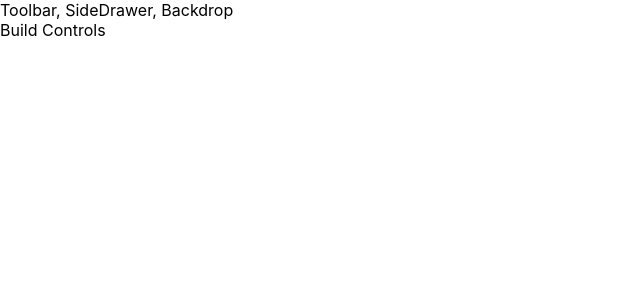
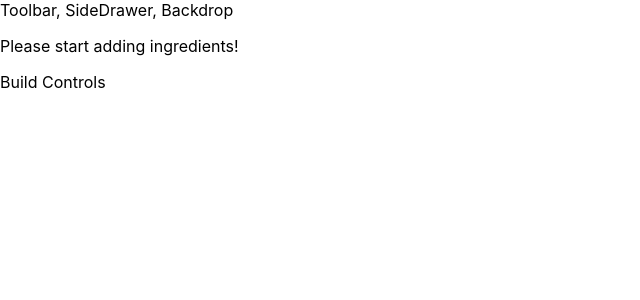
Before and after one commit to Kunj1755/burger, a React app: page / in a window 1280 px wide. Shown: the top 300 px of the page, without its empty margins (0-640 px from the left). Built offline with nearby package versions, Linux system fonts and the light colour scheme.

Commit message:
12. Calculating the Ingredient Sum Dynamically

```diff
--- a/src/Components/Burger/Burger.js
+++ b/src/Components/Burger/Burger.js
@@ -16,7 +16,17 @@ const burger = (props) => {
             return [...Array(props.ingredients[igKey])].map((_, i) => {
                 return <BurgerIngredient key={igKey + i} type={igKey} />;
             });
-        });
+        }).reduce((arr, el) => {
+            /*
+            reduce() Flatten the transformedIngredients array. it takes 2 auguments,
+            1. A function
+            2. Initial reduced value
+            */
+            return arr.concat(el);
+        }, []);
+    if (transformedIngredients.length === 0) {
+        transformedIngredients = <p>Please start adding ingredients!</p>;
+    }
     return (
         // Wrapping in <div> bcz we want to apply styles here
         <div className={classes.Burger}>
--- a/src/Containers/BurgerBuilder/BurgerBuilder.js
+++ b/src/Containers/BurgerBuilder/BurgerBuilder.js
@@ -5,10 +5,10 @@ import Burger from "../../Components/Burger/Burger";
 class BurgerBuilder extends Component {
     state = {
         ingredients: {
-            salad: 1,
-            bacon: 1,
-            cheese: 2,
-            meat: 2
+            salad: 0,
+            bacon: 0,
+            cheese: 0,
+            meat: 0
         }
     }
 
```
